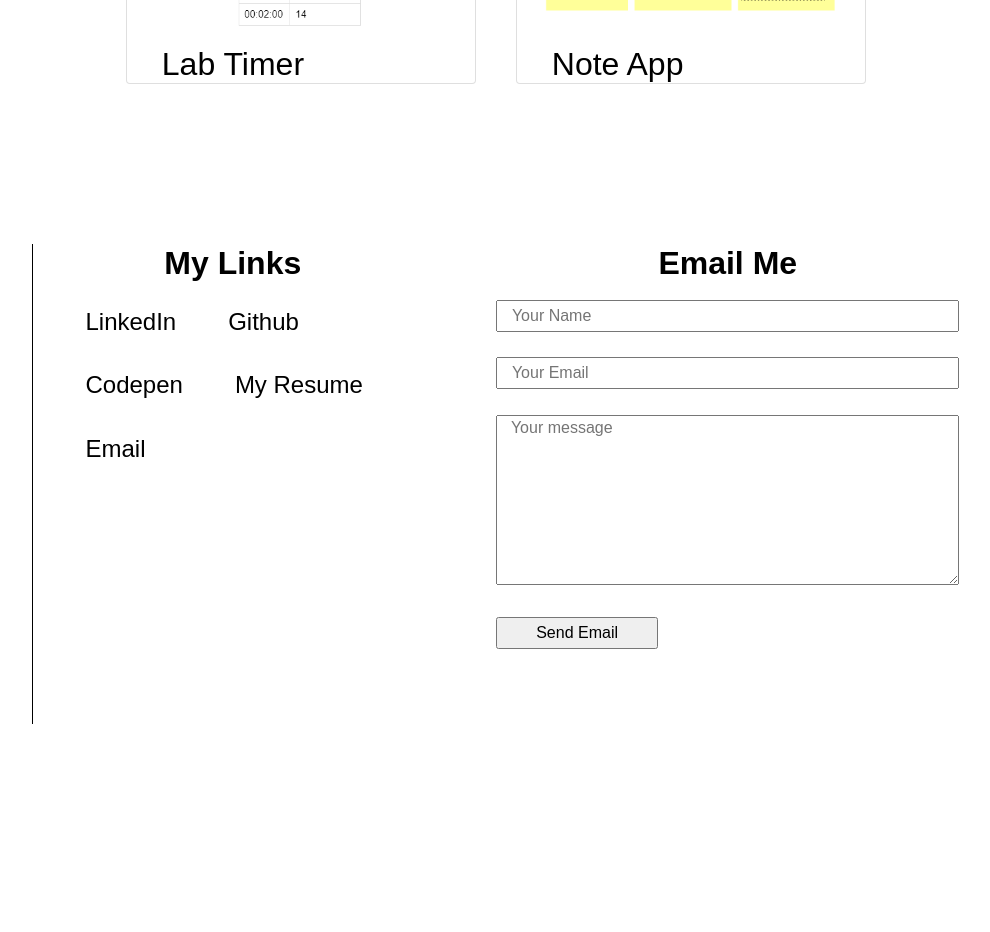
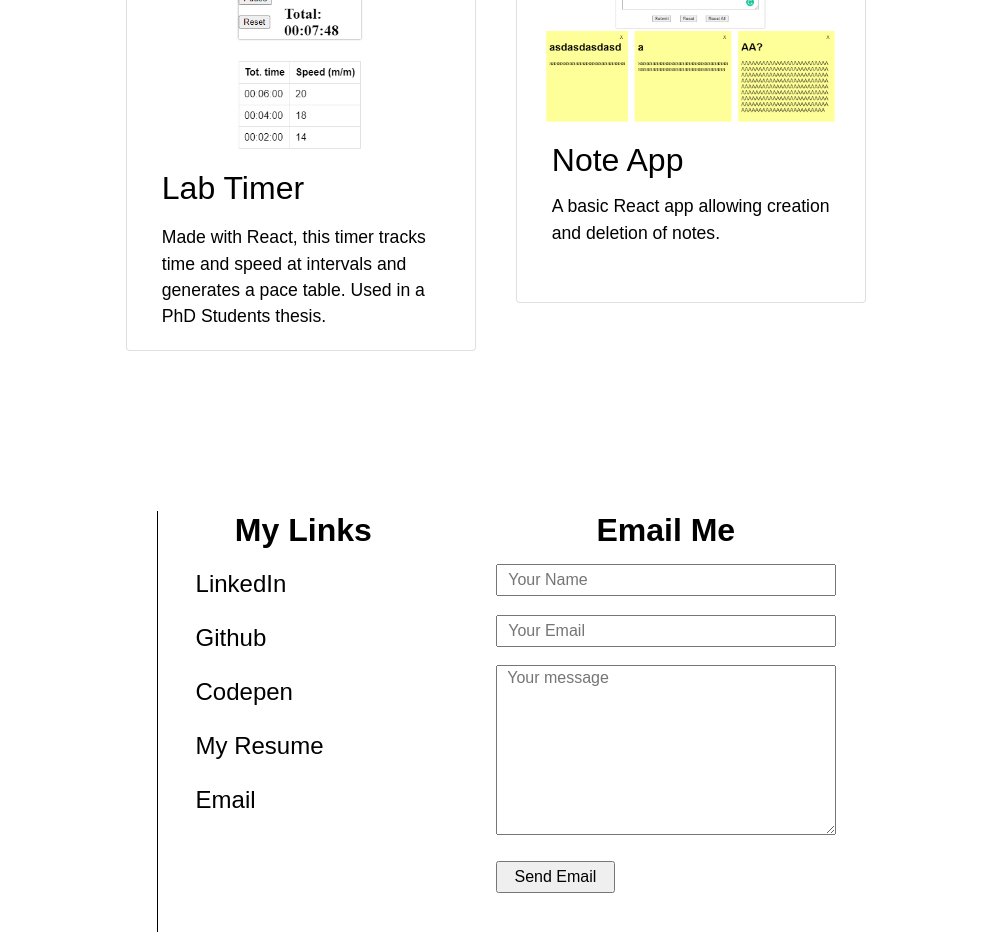
Before and after one commit to Ben-Langlois/Portfolio, a React (Create React App) app in the folder portfolio/: page / in a window 1280 px wide. Shown: the part 1368-2300 px from the top of the page, without its empty margins (144-1134 px from the left). Before the commit the page ends 2212 px from the top, so only its background shows below. Built offline with nearby package versions, Linux system fonts and the light colour scheme; a web font is replaced by a local one.

Commit message:
small touches on css

```diff
--- a/portfolio/src/styles/styles.scss
+++ b/portfolio/src/styles/styles.scss
@@ -216,7 +216,8 @@ html, body {
                 }
             } // using & for some reason makes it all goofy
             .card:hover{
-                    // background-color: #016499;
+                    // height: auto;        // gotta figure out
+                    // z-index: 2;
                     box-shadow: 0 2px 4px 0 rgba(0, 0, 0, 0.2), 0 2px 10px 0 rgba(0, 0, 0, 0.19);
                     transform: scale(1.02, 1.02);
                     display: grid;
@@ -253,10 +254,15 @@ html, body {
             #links{
                 text-decoration: none;
 
-                h4{
-                    margin: 5% 0 5% 15%;
-                    display: inline-flex;
+                a{
+                    display: block;
+
+                    h4{
+                        margin: 5% 0 5% 15%;
+                        display: inline-flex;
+                    }
                 }
+
             }
 
         }
@@ -425,14 +431,9 @@ html, body {
                         #project{
                             width: 100%;
                             // height: 100%;
-
                         }
 
                         #title{
-
-                            h1{
-
-                            }
 
                             a{
                                 height: 100%;
@@ -443,27 +444,7 @@ html, body {
                                 }
                             }
                         }
-
-                        p{
-
-                        }
                     }
-                } // using & for some reason makes it all goofy
-                .card:hover{
-                        // background-color: #016499;
-                        box-shadow: 0 2px 4px 0 rgba(0, 0, 0, 0.2), 0 2px 10px 0 rgba(0, 0, 0, 0.19);
-                        transform: scale(1.02, 1.02);
-
-                        display: grid;
-                        grid-template-areas:
-                            "."
-                            "title"
-                            "desc";
-                        grid-template-rows: 50% 15% auto;
-
-                        #project{
-                            filter: blur(1.5px);
-                        }
                 }
             }
         }
@@ -540,6 +521,30 @@ html, body {
 @media (max-width: 768px){ // tablet
 
 }
+
+@media (hover: none){ // Touchscreens
+    #landing-container{
+
+        #projects{
+
+            #card-container{
+
+                a{
+                    .card{
+                        grid-template-rows: 50% 15% auto;
+                        height: auto;
+                    }
+                }
+
+            }
+        }
+    }
+    .card{
+        grid-template-rows: 50% 15% auto;
+
+    }
+}
+
 /* Animations */
 /* Expirementing with scroll prompt*/
 @keyframes shine{
```
